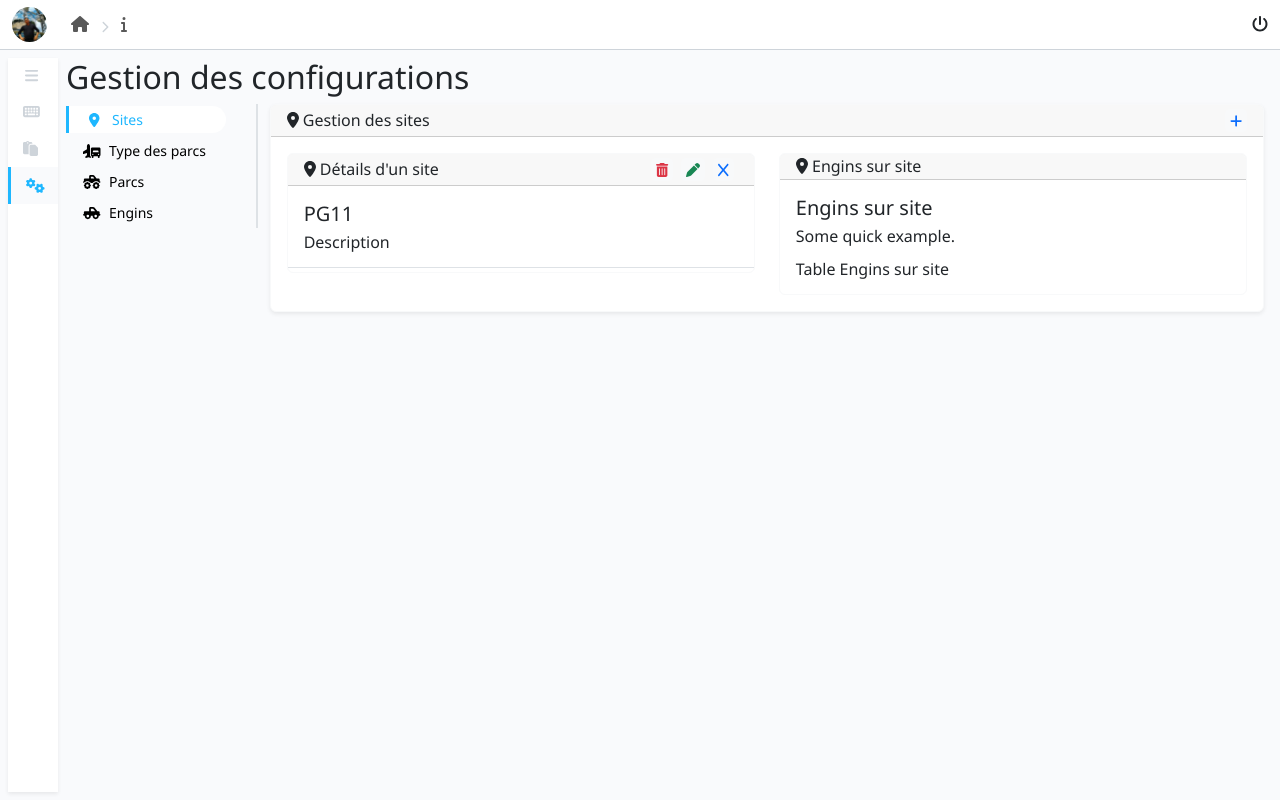
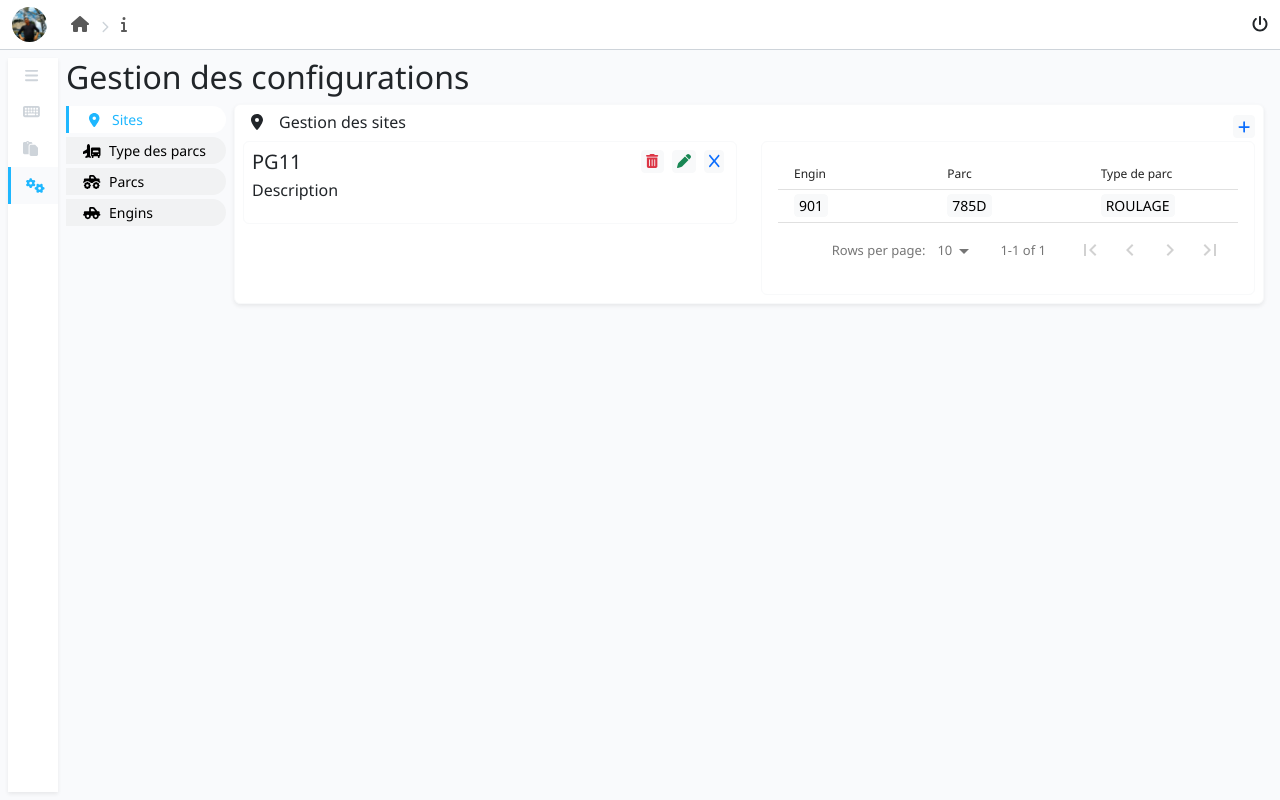
Before and after one commit to ghalass/react_client_001, a React (Create React App) app: page /config/sites/1 in a window 1280 px wide. Built offline with nearby package versions, Linux system fonts and the light colour scheme.

Commit message:
update configlayout

```diff
--- a/src/components/sidebar/sideBar.css
+++ b/src/components/sidebar/sideBar.css
@@ -16,9 +16,10 @@
   cursor: pointer;
   border-radius: 0 15px 15px 0;
   padding: 5px 8px;
+  background: #f1f2f3;
 }
 .secondary-sidebar a:hover {
-  background: #f1f2f3;
+  background: #dcdedf;
   cursor: pointer;
 }
 .secondary-sidebar .active {
--- a/src/components/sites/SitesLayout.jsx
+++ b/src/components/sites/SitesLayout.jsx
@@ -7,11 +7,12 @@ import { Link, Outlet } from "react-router-dom";
 function SitesLayout() {
   return (
     <Card border="light" className="shadow-sm">
-      <Card.Header className="py-1">
-        <div className="d-flex align-items-center justify-content-between">
-          <div>
-            <FontAwesomeIcon icon={faLocationDot} /> Gestion des sites
-          </div>
+      <Card.Body className="p-2">
+        <div className="d-flex justify-content-between align-items-center">
+          <h6>
+            <FontAwesomeIcon icon={faLocationDot} className="mx-2" />
+            <span className="mx-2">Gestion des sites</span>
+          </h6>
           <Link
             to="/config/sites/create"
             className="btn btn-sm btn-light py-0 px-1"
@@ -19,8 +20,6 @@ function SitesLayout() {
             <FontAwesomeIcon icon={faPlus} className="text-primary" />
           </Link>
         </div>
-      </Card.Header>
-      <Card.Body>
         <Outlet />
       </Card.Body>
     </Card>
--- a/src/components/sites/site/SiteCreate.jsx
+++ b/src/components/sites/site/SiteCreate.jsx
@@ -33,7 +33,7 @@ function SiteCreate() {
   ]);
 
   return (
-    <div className="row d-flex justify-content-center">
+    <div className="row d-flex justify-content-center p-2">
       <Card border="light" className="col-md px-0 mx-1">
         <Card.Header className="py-1">
           <div className="d-flex align-items-center justify-content-between">
--- a/src/components/sites/site/SiteDetails.jsx
+++ b/src/components/sites/site/SiteDetails.jsx
@@ -1,10 +1,39 @@
 import { Card } from "react-bootstrap";
+import { faPen, faTrashCan, faX } from "@fortawesome/free-solid-svg-icons";
+import { FontAwesomeIcon } from "@fortawesome/react-fontawesome";
+
+import { Link } from "react-router-dom";
 
 function SiteDetails() {
   return (
-    <Card.Body>
-      <Card.Title>PG11</Card.Title>
-      <Card.Text>Description</Card.Text>
+    <Card.Body className="p-2">
+      <div className="d-flex justify-content-between ">
+        <div>
+          <Card.Title>PG11</Card.Title>
+          <Card.Text>Description</Card.Text>
+        </div>
+        <div>
+          <Link
+            to="/config/sites/1/delete"
+            className="btn btn-sm btn-light py-0 px-1 mx-1"
+          >
+            <FontAwesomeIcon icon={faTrashCan} className="text-danger" />
+          </Link>
+
+          <Link
+            to="/config/sites/1/update"
+            className="btn btn-sm btn-light py-0 px-1 mx-1"
+          >
+            <FontAwesomeIcon icon={faPen} className="text-success" />
+          </Link>
+          <Link
+            to="/config/sites"
+            className="btn btn-sm btn-light py-0 px-1 mx-1"
+          >
+            <FontAwesomeIcon icon={faX} className="text-primary" />
+          </Link>
+        </div>
+      </div>
     </Card.Body>
   );
 }
--- a/src/components/sites/site/SiteLayout.jsx
+++ b/src/components/sites/site/SiteLayout.jsx
@@ -1,22 +1,21 @@
-import { Card } from "react-bootstrap";
 import { Outlet } from "react-router-dom";
 import SiteDetails from "./SiteDetails";
 import SiteLayoutEnginsList from "./SiteLayoutEnginsList";
-import SiteLayoutDetailsHeader from "./SiteLayoutDetailsHeader";
+
+import { Card } from "react-bootstrap";
 
 function SiteLayout() {
   return (
     <div className="row">
-      <div className="col-md">
+      <div className="col mb-2">
         <Card border="light">
-          <SiteLayoutDetailsHeader />
           <SiteDetails />
-          <div className="border-top pt-1">
+          <div className="my-2 px-2">
             <Outlet />
           </div>
         </Card>
       </div>
-      <div className="col-md">
+      <div className="col">
         <SiteLayoutEnginsList />
       </div>
     </div>
--- a/src/components/sites/site/SiteLayoutEnginsList.jsx
+++ b/src/components/sites/site/SiteLayoutEnginsList.jsx
@@ -1,22 +1,113 @@
-import { faLocationDot } from "@fortawesome/free-solid-svg-icons";
+import { Link } from "react-router-dom";
+import DataTable from "react-data-table-component";
+import { Alert, Card } from "react-bootstrap";
 import { FontAwesomeIcon } from "@fortawesome/react-fontawesome";
-
-import { Card } from "react-bootstrap";
+import { faInfoCircle } from "@fortawesome/free-solid-svg-icons";
 
 function SiteLayoutEnginsList() {
+  const columns = [
+    {
+      name: "Engin",
+      selector: (row) => {
+        return (
+          <Link
+            to={`/config/engins/${row.id}`}
+            className="btn btn-sm btn-light py-0 px-1 text-uppercase"
+          >
+            {row.title}
+          </Link>
+        );
+      },
+      sortable: true,
+    },
+    {
+      name: "Parc",
+      selector: (row) => {
+        return (
+          <Link
+            to={`/config/parcs/${row.Parc.id}`}
+            className="btn btn-sm btn-light py-0 px-1 text-uppercase"
+          >
+            {row.Parc.title}
+          </Link>
+        );
+      },
+      sortable: true,
+    },
+    {
+      name: "Type de parc",
+      selector: (row) => {
+        return (
+          <Link
+            to={`/config/typeparcs/${row.TypeParc.id}`}
+            className="btn btn-sm btn-light py-0 px-1 text-uppercase"
+          >
+            {row.TypeParc.title}
+          </Link>
+        );
+      },
+      sortable: true,
+    },
+  ];
+  const records = [
+    {
+      id: "1",
+      title: "901",
+      Parc: { id: 1, title: "785D" },
+      TypeParc: {
+        id: 2,
+        title: "roulage",
+      },
+    },
+  ];
   return (
     <Card border="light">
-      <Card.Header className="py-1">
-        <div className="d-flex align-items-center justify-content-between">
-          <div>
-            <FontAwesomeIcon icon={faLocationDot} /> Engins sur site
-          </div>
+      <Card.Body>
+        <div className="">
+          <DataTable
+            // title="Liste des sites :"
+            noDataComponent={
+              <Alert key={"idx"} variant={"info"} className="my-2">
+                <FontAwesomeIcon icon={faInfoCircle} className="mr-2" />
+                Il n'y a aucun enregistrement à afficher
+              </Alert>
+            }
+            columns={columns}
+            data={records}
+            dense="true"
+            // direction="auto"
+            fixedHeader="true"
+            fixedHeaderScrollHeight="400px"
+            // highlightOnHover="true"
+            // pointerOnHover="true"
+            responsive="true"
+            // subHeader="true"
+            // subHeaderAlign="right"
+            // subHeaderWrap="true"
+            persistTableHead="true"
+            /* selectableRows="true" */
+            /* selectableRowsSingle="true"
+        selectableRowsHighlight="true"
+        selectableRowsNoSelectAll="true"
+        selectableRowsVisibleOnly="true" */
+            /* progressPending={isLoading} */
+            progressComponent="Loading ..."
+            onRowClicked={(row, event) => {
+              // console.log(event);
+              // setObject(row);
+              // navigate(`/config/sites/${row.id}`);
+            }}
+            onSelectedRowsChange={({
+              allSelected,
+              selectedCount,
+              selectedRows,
+            }) => {
+              /* setObject(selectedRows.length !== 0 ? selectedRows[0] : {});
+          setOperation(""); */
+            }}
+            pagination="true"
+          />
         </div>
-      </Card.Header>
-      <Card.Body>
-        <Card.Title>Engins sur site</Card.Title>
-        <Card.Text>Some quick example.</Card.Text>
-        <div>Table Engins sur site</div>
       </Card.Body>
     </Card>
   );
--- a/src/pages/Home.jsx
+++ b/src/pages/Home.jsx
@@ -1,8 +1,17 @@
+import { faSignIn } from "@fortawesome/free-solid-svg-icons";
+import { FontAwesomeIcon } from "@fortawesome/react-fontawesome";
+import { Nav } from "react-bootstrap";
+import { Link } from "react-router-dom";
+
 function Home() {
   return (
     <div>
-      Home
-      <button className="btn btn-sm btn-outline-success">OK</button>
+      <h1>Home</h1>
+      <Nav.Link as={Link} to="/login">
+        <div className="d-flex">
+          Se connecter <FontAwesomeIcon icon={faSignIn} />
+        </div>
+      </Nav.Link>
     </div>
   );
 }
--- a/src/pages/config/ConfigLayout.jsx
+++ b/src/pages/config/ConfigLayout.jsx
@@ -1,4 +1,3 @@
-import { Col, Row } from "react-bootstrap";
 import { Outlet } from "react-router-dom";
 import SideBar from "../../components/sidebar/SideBar";
 import {
@@ -27,17 +26,14 @@ function ConfigLayout() {
   return (
     <>
       <h2>Gestion des configurations</h2>
-      <Row>
-        <Col
-          className="border-end border-2 col-lg-2 col-md-4 col-12"
-          style={{ height: "100%", minWidth: "50px" }}
-        >
+      <div className="d-flex justify-content-start gap-2">
+        <div className="">
           <SideBar list={list} />
-        </Col>
-        <Col>
+        </div>
+        <div className="w-100">
           <Outlet />
-        </Col>
-      </Row>
+        </div>
+      </div>
     </>
   );
 }
```
